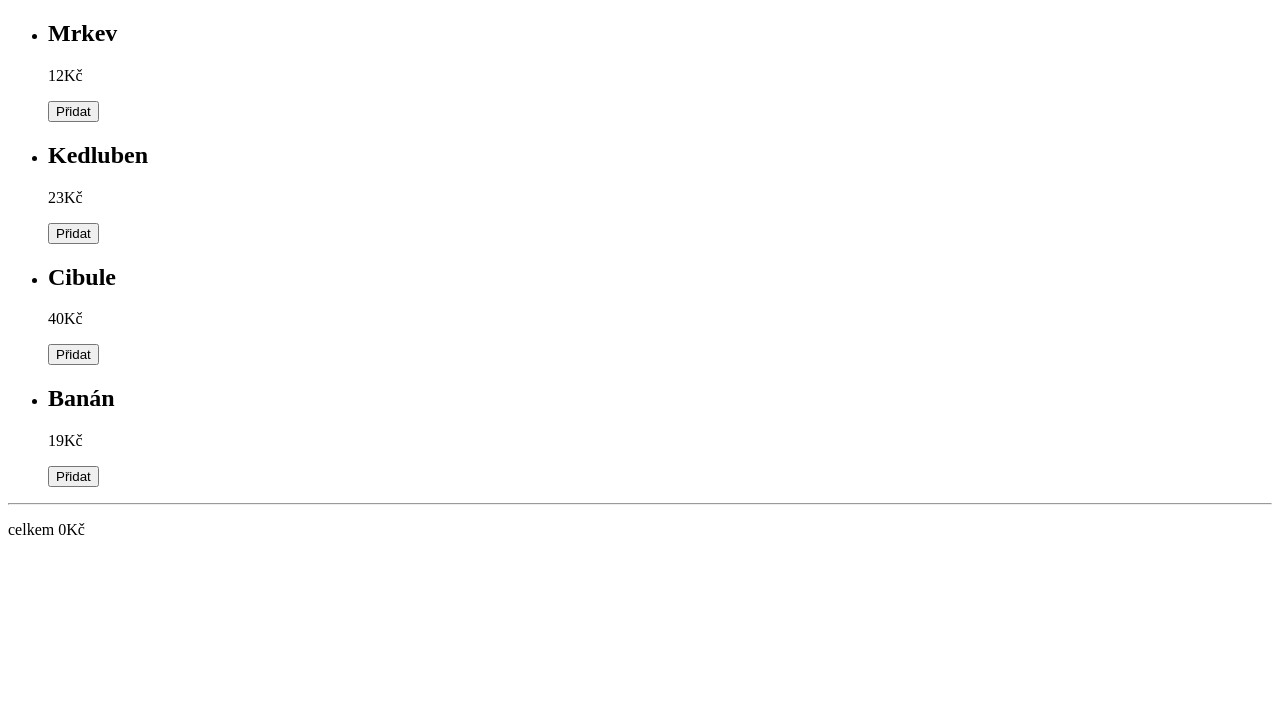
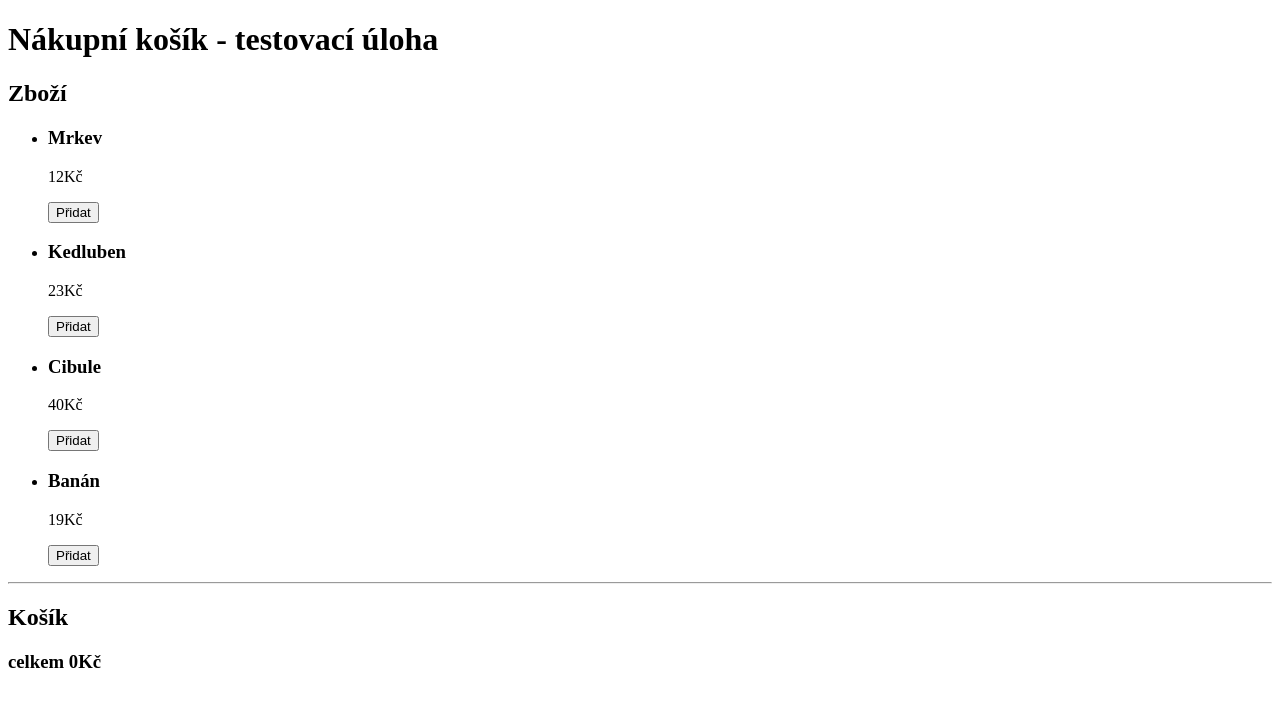
Before and after one commit to MichalHlavac/kosik, a React (Create React App) app: page / in a window 1280 px wide. Shown: the top 706 px of the page. Built offline with nearby package versions, Linux system fonts and the light colour scheme.

Commit message:
Add files via upload

```diff
--- a/src/App.js
+++ b/src/App.js
@@ -6,13 +6,14 @@ import {SCProvider,TProvider} from './SCContext';
 function App() {
   return (
    <div>
+     <h1>Nákupní košík - testovací úloha</h1>
      <SCProvider>
      <TProvider>
       <ItemList/>
       <hr/>
       <ShoppingCart/>
      </TProvider>
-     </SCProvider>
+    </SCProvider>
    </div>
   );
 }
--- a/src/ItemList.js
+++ b/src/ItemList.js
@@ -12,15 +12,16 @@ export default ()=>{
             (setItem(items.concat({"name":product.name,"price":product.price,"quantity":1}))& setTotal(oldTotal+product.price));
         return(
             <li key={product.name}>
-                <h2>{product.name}</h2>
+                <h3>{product.name}</h3>
                 <p>{product.price}Kč</p>
                 <button onClick={addItem}>Přidat</button>
             </li>)});
     return(
-        <ul>
-            {productList}
-
-        </ul>
+        <div>
+            <h2>Zboží</h2>
+            <ul>
+                {productList}
+            </ul>
+        </div>
     );
-
-}
+};
--- a/src/shoppingCart.js
+++ b/src/shoppingCart.js
@@ -1,28 +1,33 @@
-import React,{useContext,useState} from 'react';
+import React,{useContext} from 'react';
 import {SCContext,TContext} from './SCContext';
+
 
 export default ()=>{
     const[items, setItem]=useContext(SCContext);
     const [total,setTotal]=useContext(TContext);
     const shopingCart = items.map(item =>{
         const cloneItems= [...items];
-        const oldTotal = total;
+        const oldTotal = Number(total);
         const ID = items.indexOf(item);
+        const rowPrice=item.price*item.quantity;
+        const Price =item.price;
         const newItems =(newValue)=>{cloneItems.splice(ID,1,{"name":item.name,"price":item.price,"quantity":newValue})
                 return(cloneItems)};
-        const updateItem = e=>setItem(newItems(e.target.value)&setTotal(oldTotal-rowPrice+(item.price*e.target.value)));
-        const deleteItem = ()=>setItem(items.filter(i=>i.name!==item.name)& setTotal(oldTotal-rowPrice));
-        const rowPrice= item.price*item.quantity;
+        const updateItem = e=>setItem(newItems(e.target.value))& setTotal(oldTotal-rowPrice+(e.target.value*Price));
+        const deleteItem = ()=>setItem(items.filter(i=>i.name!==item.name))& setTotal(oldTotal-rowPrice);
+
         return(<div key={item.name}>
-                <h2>{item.name}</h2>
-                <p>{item.price}Kč</p>
+                <h3>{item.name}</h3>
+                <p>{item.price}Kč/mj</p>
                 <p>{item.quantity}Ks</p>
                 <p>{rowPrice}Kč</p>
                 <input type="number" value={item.quantity} min="1" max="100" onChange={updateItem}/>
                 <button onClick={deleteItem}>X</button>
                 </div>)});
-    return(<div>
+    return(
+        <div>
+            <h2>Košík</h2>
             {shopingCart}
-            <p>celkem{" "}{total}Kč</p>
+            <h3>celkem{" "}{total}Kč</h3>
         </div>);
 }
```
Also changed, not shown: src/SCContext.js (line endings or trailing spaces).
